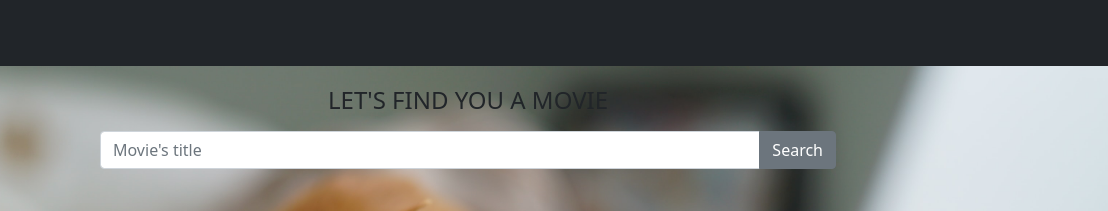
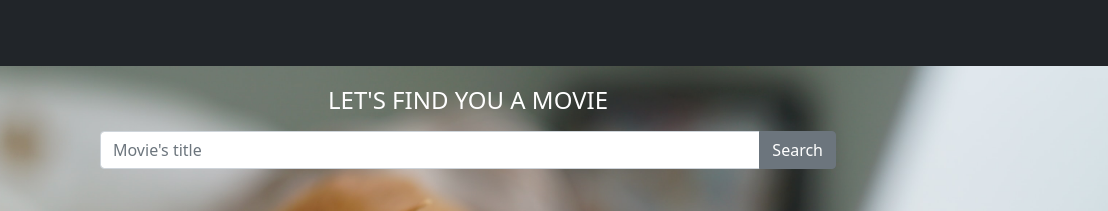
Before and after one commit to wendikp/movie-app, a plain HTML site: page index.html in a window 1280 px wide. Shown: the top 211 px of the page, 172-1280 px from the left. Drawn offline with nearby package versions, Linux system fonts and the light colour scheme.

Commit message:
mengubah warna tulisan pada #movie-list dan #title

```diff
--- a/css/style.css
+++ b/css/style.css
@@ -1,3 +1,11 @@
 #home {
     height: 140vh;
 }
+
+#title {
+    color: white;
+}
+
+#movie-list {
+    color: white;
+}
--- a/index.html
+++ b/index.html
@@ -11,12 +11,12 @@
         <!-- Bootstrap CSS -->
         <link href="https://cdn.jsdelivr.net/npm/bootstrap@5.0.0-beta2/dist/css/bootstrap.min.css" rel="stylesheet" integrity="sha384-BmbxuPwQa2lc/FVzBcNJ7UAyJxM6wuqIj61tLrc4wSX0szH/Ev+nYRRuWlolflfl" crossorigin="anonymous">
 
-        <!-- Style -->
-        <link rel="stylesheet" type="text/css" href="css/style.css">
-
         <!-- Parallax -->
         <script src="https://ajax.googleapis.com/ajax/libs/jquery/1.11.0/jquery.min.js"></script>
         <script src="js/parallax.min.js"></script>
+
+        <!-- Style -->
+        <link rel="stylesheet" type="text/css" href="css/style.css">
 
         <title>MOVIEpedia</title>
     </head>
@@ -41,7 +41,7 @@
             <div class="container">
                 <div class="row mt-3 justify-content-center">
                     <div class="col-md-8">
-                        <h4 class="text-center mb-3 mt-1">LET'S FIND YOU A MOVIE</h4>
+                        <h4 class="text-center mb-3 mt-1" id="title">LET'S FIND YOU A MOVIE</h4>
                         <div class="input-group mb-5">
                             <input id="search-input" type="text" class="form-control" placeholder="Movie's title" aria-label="Movie's title" aria-describedby="button-addon2">
                             <button class="btn btn-secondary" type="button" id="search-button">Search</button>
```
